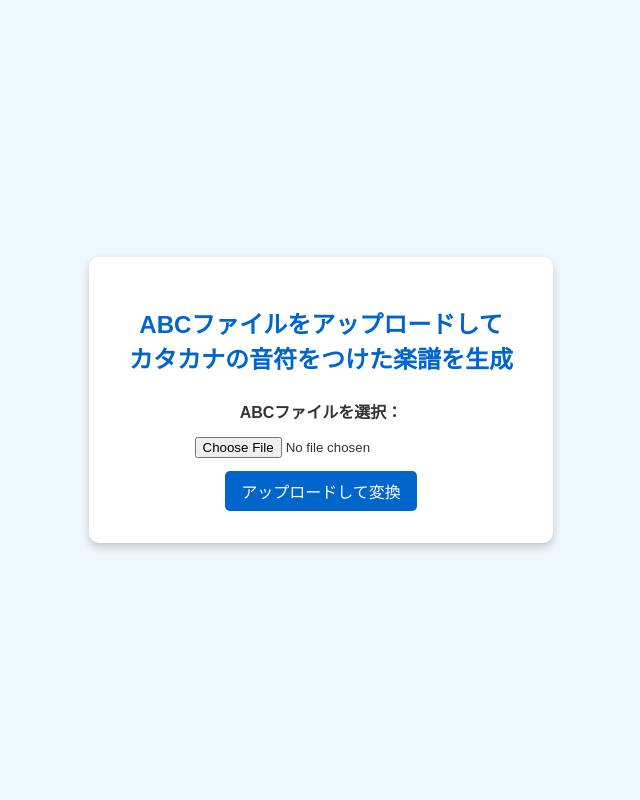
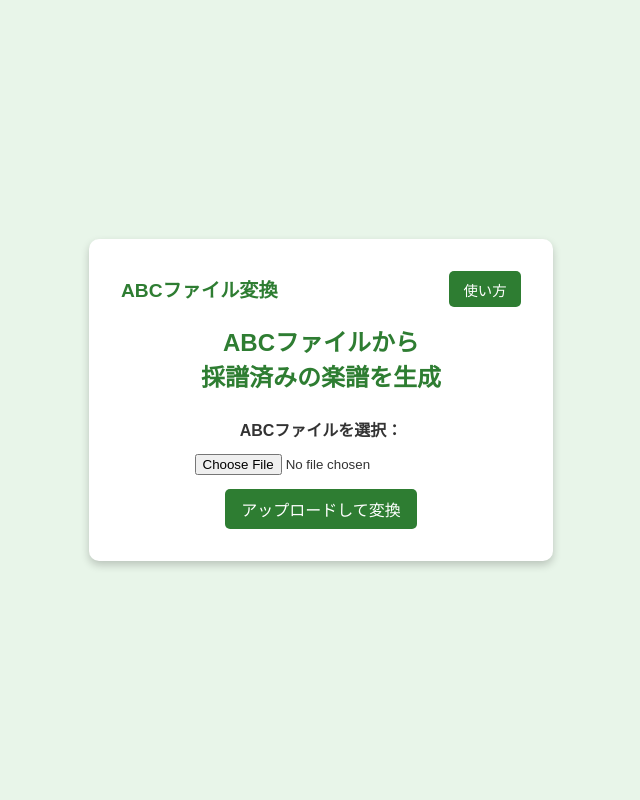
Before and after one commit to Utsugi0101/score_transformer, a Flask app: page / in a window 1280 px wide. Shown: the whole page, without its empty margins (319-959 px from the left). Run offline with Flask 3, Linux system fonts and the light colour scheme.

Commit message:
なんか修正

```diff
--- a/main.py
+++ b/main.py
@@ -3,10 +3,10 @@ from music21 import converter, environment, note
 import os
 import re
 
-# MuseScoreの設定
-os.environ["QT_QPA_PLATFORM"] = "offscreen"
-us = environment.UserSettings()
-us['musescoreDirectPNGPath'] = '/usr/bin/mscore3'  # MuseScoreの正しいパスを設定
+# # MuseScoreの設定
+# os.environ["QT_QPA_PLATFORM"] = "offscreen"
+# us = environment.UserSettings()
+# us['musescoreDirectPNGPath'] = '/usr/bin/mscore3'  # MuseScoreの正しいパスを設定
 
 # Flaskアプリの初期化
 app = Flask(__name__)
--- a/templates/index.html
+++ b/templates/index.html
@@ -8,7 +8,7 @@
     <style>
         body {
             font-family: Arial, sans-serif;
-            background-color: #f0f8ff;
+            background-color: #e8f5e9; /* 緑系の背景色 */
             color: #333;
             display: flex;
             align-items: center;
@@ -17,7 +17,6 @@
             margin: 0;
         }
 
-        /* コンテナのスタイル */
         .container {
             text-align: center;
             padding: 2em;
@@ -28,29 +27,25 @@
             width: 90%;
         }
 
-        /* タイトルのスタイル */
         h1 {
             font-size: 1.5em;
-            color: #0066cc;
+            color: #2e7d32; /* 緑色 */
             margin-bottom: 1em;
         }
 
-        /* ラベルのスタイル */
         label {
             font-size: 1em;
             font-weight: bold;
             color: #333;
         }
 
-        /* ファイル選択ボタンのスタイル */
         input[type="file"] {
             display: block;
             margin: 1em auto;
         }
 
-        /* 送信ボタンのスタイル */
         input[type="submit"] {
-            background-color: #0066cc;
+            background-color: #2e7d32; /* 緑色 */
             color: white;
             padding: 0.5em 1em;
             border: none;
@@ -61,18 +56,110 @@
         }
 
         input[type="submit"]:hover {
-            background-color: #004a99;
+            background-color: #1b5e20; /* 濃い緑色 */
+        }
+
+        .header {
+            display: flex;
+            justify-content: space-between;
+            align-items: center;
+            margin-bottom: 1em;
+        }
+
+        .header h1 {
+            margin: 0;
+            font-size: 1.2em;
+        }
+
+        .header button {
+            background-color: #2e7d32; /* 緑色 */
+            color: white;
+            border: none;
+            padding: 0.5em 1em;
+            border-radius: 5px;
+            cursor: pointer;
+            font-size: 0.9em;
+            transition: background-color 0.3s;
+        }
+
+        .header button:hover {
+            background-color: #1b5e20; /* 濃い緑色 */
+        }
+
+        .popup {
+            display: none;
+            position: fixed;
+            top: 50%;
+            left: 50%;
+            transform: translate(-50%, -50%);
+            background-color: white;
+            padding: 2em;
+            box-shadow: 0 4px 8px rgba(0, 0, 0, 0.2);
+            border-radius: 10px;
+            z-index: 1000;
+            text-align: center;
+        }
+
+        .popup button {
+            margin-top: 1em;
+            background-color: #2e7d32; /* 緑色 */
+            color: white;
+            border: none;
+            padding: 0.5em 1em;
+            border-radius: 5px;
+            cursor: pointer;
+            font-size: 0.9em;
+            transition: background-color 0.3s;
+        }
+
+        .popup button:hover {
+            background-color: #1b5e20; /* 濃い緑色 */
+        }
+
+        .overlay {
+            display: none;
+            position: fixed;
+            top: 0;
+            left: 0;
+            width: 100%;
+            height: 100%;
+            background-color: rgba(0, 0, 0, 0.5);
+            z-index: 999;
         }
     </style>
 </head>
 <body>
+    <div class="overlay" id="overlay"></div>
+    <div class="popup" id="popup">
+        <h2>使い方</h2>
+        <p>1. <a href = "https://thesession.org/">The session</a>で、変換したい曲のabcファイルをダウンロードする </p>
+        <p>2. ダウンロードしたabcファイルをアップロード</p>
+        <p>3. 「アップロードして変換」ボタンを押してください。</p>
+        <p>4. 変換された楽譜がダウンロード可能になります。</p>
+        <button onclick="closePopup()">閉じる</button>
+    </div>
     <div class="container">
-        <h1>ABCファイルをアップロードして<br>カタカナの音符をつけた楽譜を生成</h1>
+        <div class="header">
+            <h1>ABCファイル変換</h1>
+            <button onclick="openPopup()">使い方</button>
+        </div>
+        <h1>ABCファイルから<br>採譜済みの楽譜を生成</h1>
         <form action="/api" method="POST" enctype="multipart/form-data">
             <label for="file">ABCファイルを選択：</label>
             <input type="file" name="file" accept=".abc" required>
             <input type="submit" value="アップロードして変換">
         </form>
     </div>
+    <script>
+        function openPopup() {
+            document.getElementById('popup').style.display = 'block';
+            document.getElementById('overlay').style.display = 'block';
+        }
+
+        function closePopup() {
+            document.getElementById('popup').style.display = 'none';
+            document.getElementById('overlay').style.display = 'none';
+        }
+    </script>
 </body>
 </html>
```
Also changed, not shown: 1 other file.
